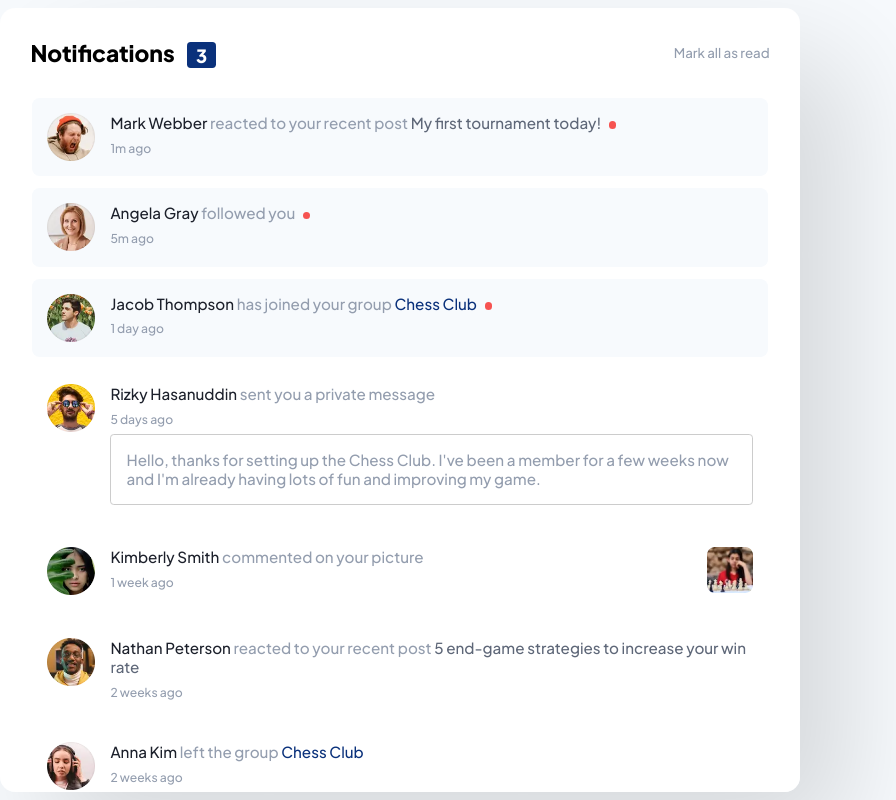
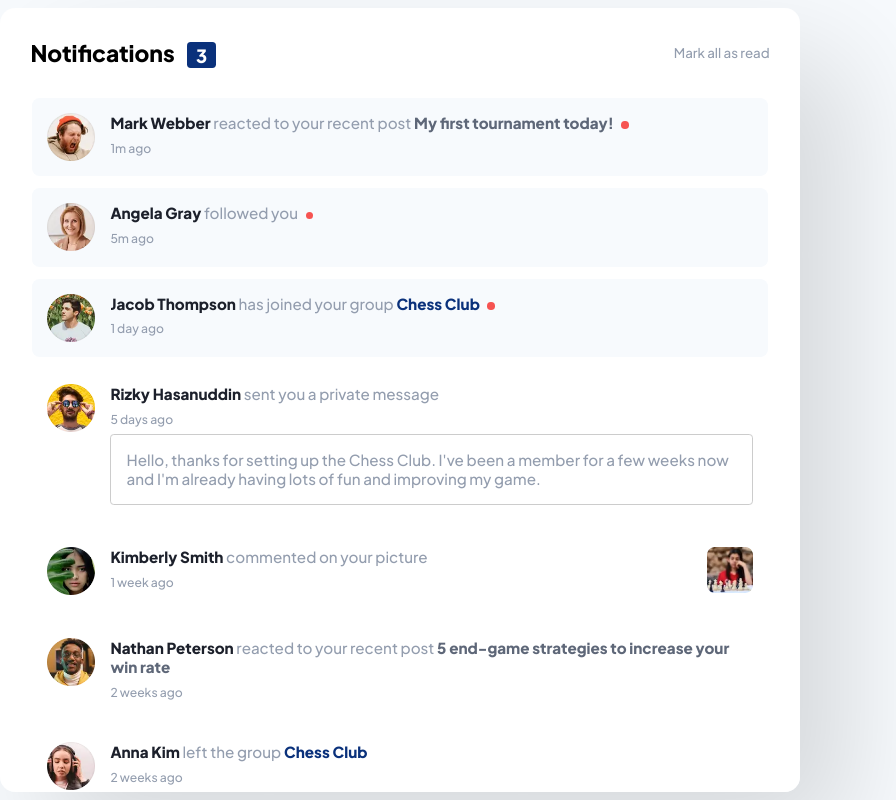
Before and after one commit to doganfurkan/fmentor-notifications, a React (Create React App) app: page / in a window 1280 px wide. Shown: the whole page, without its empty margins (240-1136 px from the left). Built offline with nearby package versions, Linux system fonts and the light colour scheme; the HTML template or start-up script is replaced by a standard one.

Commit message:
realised forgot to change a tags in css

```diff
--- a/src/App.css
+++ b/src/App.css
@@ -114,7 +114,7 @@ section main{
   gap:.5em
 }
 
-.notification-content a{
+.accountName, .toWhat{
   text-decoration: none;
   font-weight: 800;
   cursor:pointer
```
